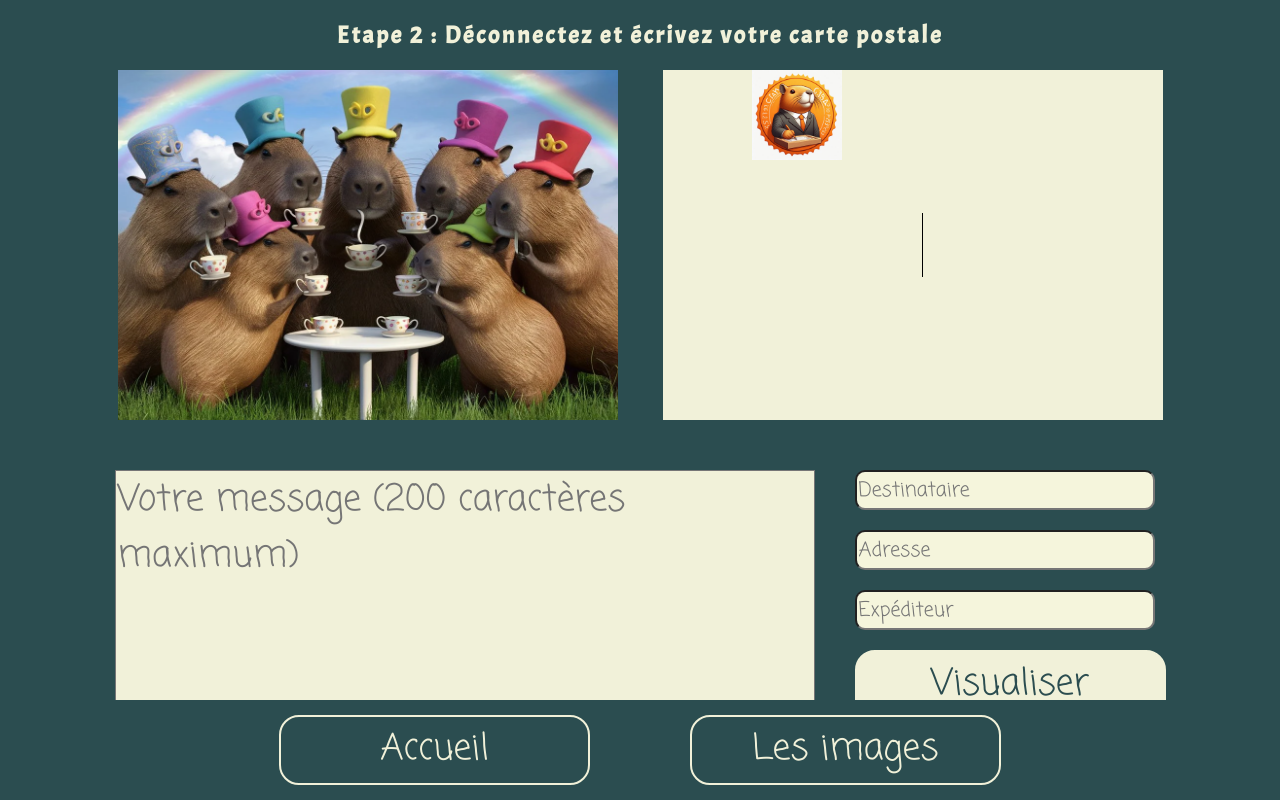
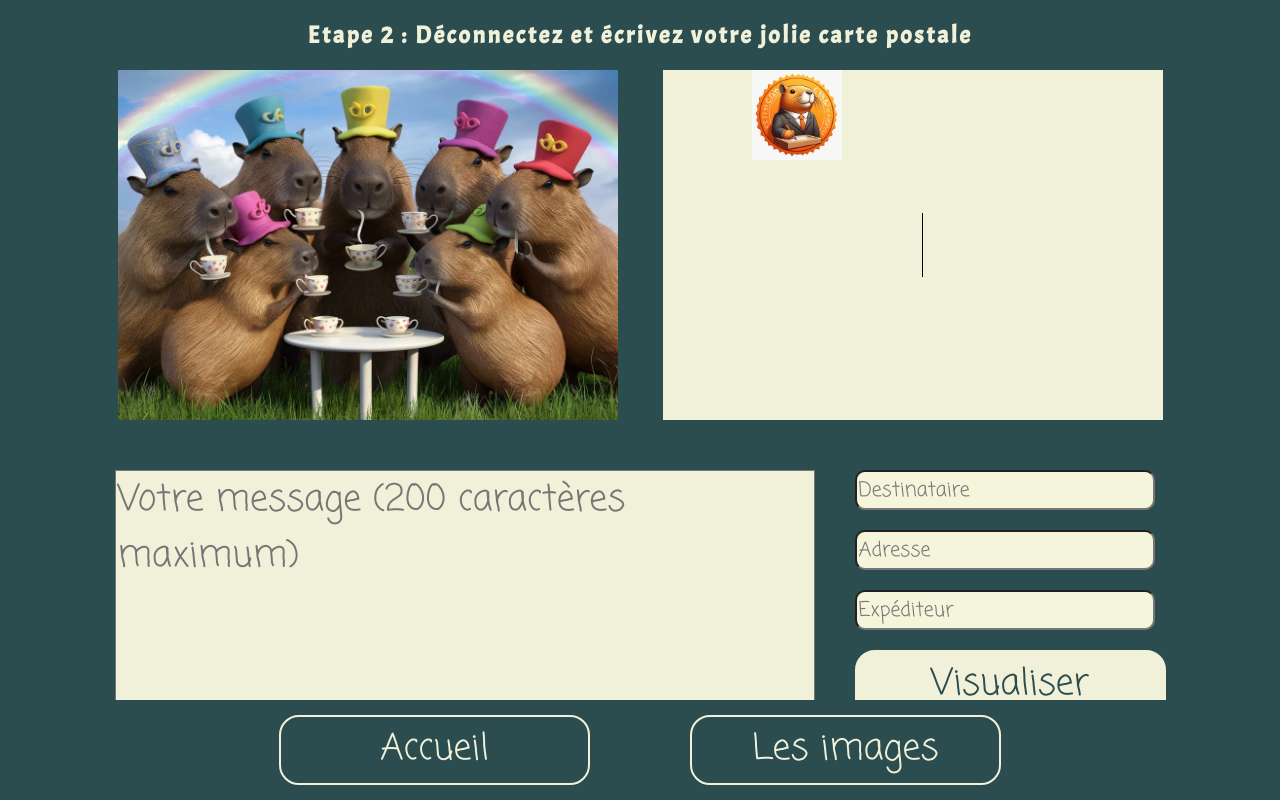
Before and after one commit to Pas-nou/CardVentures, a React (Vite) app in the folder cardventures/: page /face-arriere in a window 1280 px wide. Built offline with nearby package versions, Linux system fonts and the light colour scheme.

Commit message:
changement h2 page 3 (#25)
Co-authored-by: julien44830 <deniaudjuli0@gmail.com>

```diff
--- a/cardventures/src/pages/FaceArriere.jsx
+++ b/cardventures/src/pages/FaceArriere.jsx
@@ -11,7 +11,7 @@ function FaceArriere() {
 
     return (
         <>
-            <h2 className="h2-face-arriere"> Etape 2 : Déconnectez et écrivez votre carte postale </h2>
+            <h2 className="h2-face-arriere"> Etape 2 : Déconnectez et écrivez votre jolie carte postale </h2>
             <PreviewCard
                 name={name}
                 adress={adress}
```
